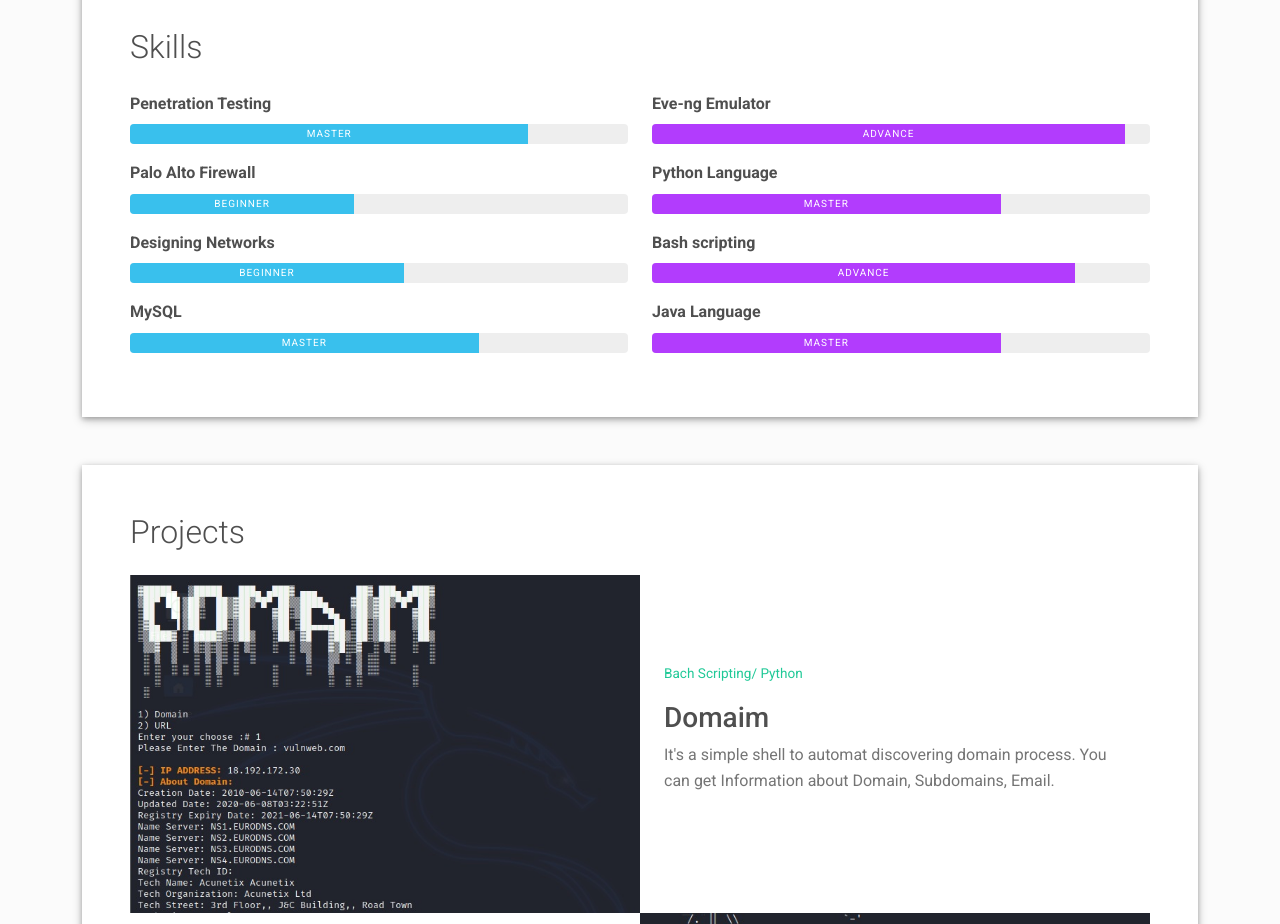
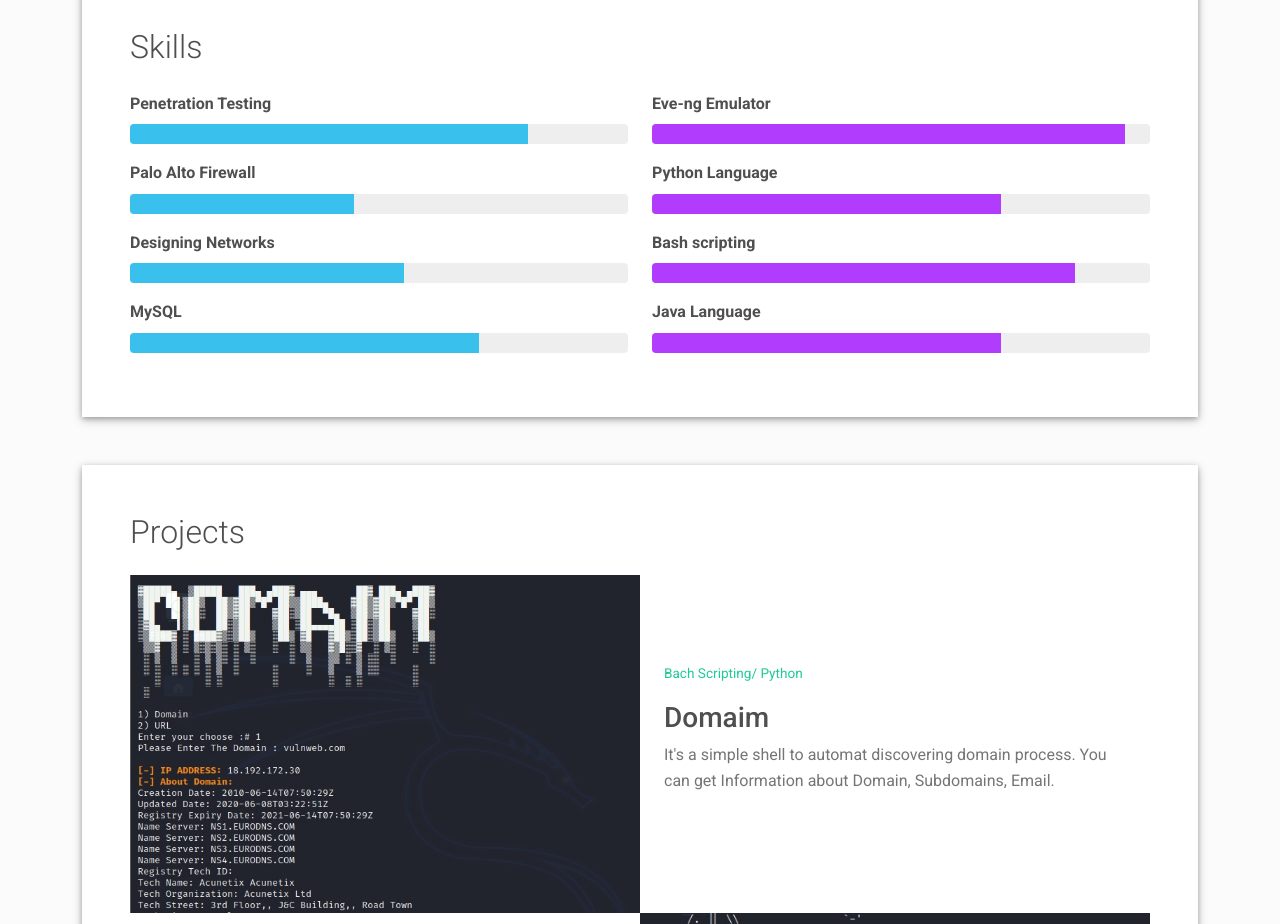
Before and after one commit to malbana77/malbana77.github.io, a plain HTML site: page index.html in a window 1280 px wide. Shown: the part 1820-2744 px from the top of the page. Drawn offline with Linux system fonts and the light colour scheme.

Commit message:
update_1

```diff
--- a/index.html
+++ b/index.html
@@ -182,44 +182,44 @@ I seek to develop myself and try to study the requirements of the incident respo
         <div class="col-md-6">
           <div class="mb-3"><span class="fw-bolder">Penetration Testing</span>
             <div class="progress my-2 rounded" style="height: 20px">
-              <div class="progress-bar bg-info" role="progressbar" data-aos="zoom-in-right" data-aos-delay="100" data-aos-anchor=".skills-section" style="width: 80%;" aria-valuenow="95" aria-valuemin="0" aria-valuemax="100">Master</div>
+              <div class="progress-bar bg-info" role="progressbar" data-aos="zoom-in-right" data-aos-delay="100" data-aos-anchor=".skills-section" style="width: 80%;" aria-valuenow="95" aria-valuemin="0" aria-valuemax="100"></div>
             </div>
           </div>
           <div class="mb-3"><span class="fw-bolder">Palo Alto Firewall</span>
             <div class="progress my-2 rounded" style="height: 20px">
-              <div class="progress-bar bg-info" role="progressbar" data-aos="zoom-in-right" data-aos-delay="200" data-aos-anchor=".skills-section" style="width: 45%" aria-valuenow="85" aria-valuemin="0" aria-valuemax="100">Beginner</div>
+              <div class="progress-bar bg-info" role="progressbar" data-aos="zoom-in-right" data-aos-delay="200" data-aos-anchor=".skills-section" style="width: 45%" aria-valuenow="85" aria-valuemin="0" aria-valuemax="100"></div>
             </div>
           </div>
           <div class="mb-3"><span class="fw-bolder">Designing Networks</span>
             <div class="progress my-2 rounded" style="height: 20px">
-              <div class="progress-bar bg-info" role="progressbar" data-aos="zoom-in-right" data-aos-delay="300" data-aos-anchor=".skills-section" style="width: 55%" aria-valuenow="75" aria-valuemin="0" aria-valuemax="100">Beginner</div>
+              <div class="progress-bar bg-info" role="progressbar" data-aos="zoom-in-right" data-aos-delay="300" data-aos-anchor=".skills-section" style="width: 55%" aria-valuenow="75" aria-valuemin="0" aria-valuemax="100"></div>
             </div>
           </div>
           <div class="mb-3"><span class="fw-bolder">MySQL</span>
             <div class="progress my-2 rounded" style="height: 20px">
-              <div class="progress-bar bg-info" role="progressbar" data-aos="zoom-in-right" data-aos-delay="300" data-aos-anchor=".skills-section" style="width: 70%" aria-valuenow="75" aria-valuemin="0" aria-valuemax="100">Master</div>
+              <div class="progress-bar bg-info" role="progressbar" data-aos="zoom-in-right" data-aos-delay="300" data-aos-anchor=".skills-section" style="width: 70%" aria-valuenow="75" aria-valuemin="0" aria-valuemax="100"></div>
             </div>
           </div>
         </div>
         <div class="col-md-6">
           <div class="mb-3"><span class="fw-bolder">Eve-ng Emulator</span>
             <div class="progress my-2 rounded" style="height: 20px">
-              <div class="progress-bar bg-secondary" role="progressbar" data-aos="zoom-in-right" data-aos-delay="400" data-aos-anchor=".skills-section" style="width: 95%" aria-valuenow="95" aria-valuemin="0" aria-valuemax="100">Advance</div>
+              <div class="progress-bar bg-secondary" role="progressbar" data-aos="zoom-in-right" data-aos-delay="400" data-aos-anchor=".skills-section" style="width: 95%" aria-valuenow="95" aria-valuemin="0" aria-valuemax="100"></div>
             </div>
           </div>
           <div class="mb-3"><span class="fw-bolder">Python Language</span>
             <div class="progress my-2 rounded" style="height: 20px">
-              <div class="progress-bar bg-secondary" role="progressbar" data-aos="zoom-in-right" data-aos-delay="400" data-aos-anchor=".skills-section" style="width: 70%" aria-valuenow="90" aria-valuemin="0" aria-valuemax="100">Master</div>
+              <div class="progress-bar bg-secondary" role="progressbar" data-aos="zoom-in-right" data-aos-delay="400" data-aos-anchor=".skills-section" style="width: 70%" aria-valuenow="90" aria-valuemin="0" aria-valuemax="100"></div>
             </div>
           </div>
           <div class="mb-3"><span class="fw-bolder">Bash scripting</span>
             <div class="progress my-2 rounded" style="height: 20px">
-              <div class="progress-bar bg-secondary" role="progressbar" data-aos="zoom-in-right" data-aos-delay="500" data-aos-anchor=".skills-section" style="width: 85%" aria-valuenow="85" aria-valuemin="0" aria-valuemax="100">Advance</div>
+              <div class="progress-bar bg-secondary" role="progressbar" data-aos="zoom-in-right" data-aos-delay="500" data-aos-anchor=".skills-section" style="width: 85%" aria-valuenow="85" aria-valuemin="0" aria-valuemax="100"></div>
             </div>
           </div>
           <div class="mb-3"><span class="fw-bolder">Java Language</span>
             <div class="progress my-2 rounded" style="height: 20px">
-              <div class="progress-bar bg-secondary" role="progressbar" data-aos="zoom-in-right" data-aos-delay="600" data-aos-anchor=".skills-section" style="width: 70%" aria-valuenow="75" aria-valuemin="0" aria-valuemax="100">Master</div>
+              <div class="progress-bar bg-secondary" role="progressbar" data-aos="zoom-in-right" data-aos-delay="600" data-aos-anchor=".skills-section" style="width: 70%" aria-valuenow="75" aria-valuemin="0" aria-valuemax="100"></div>
             </div>
           </div>
         </div>
```
